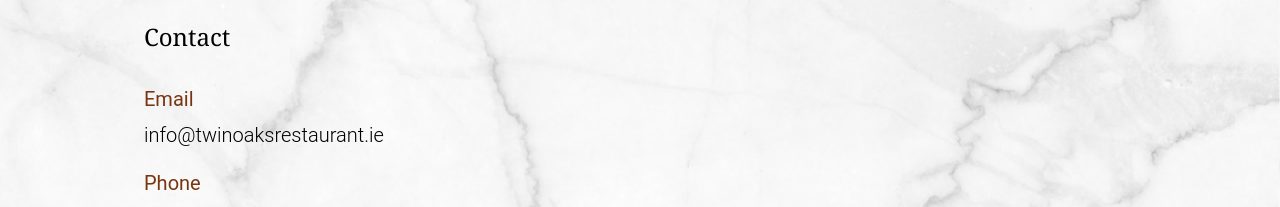
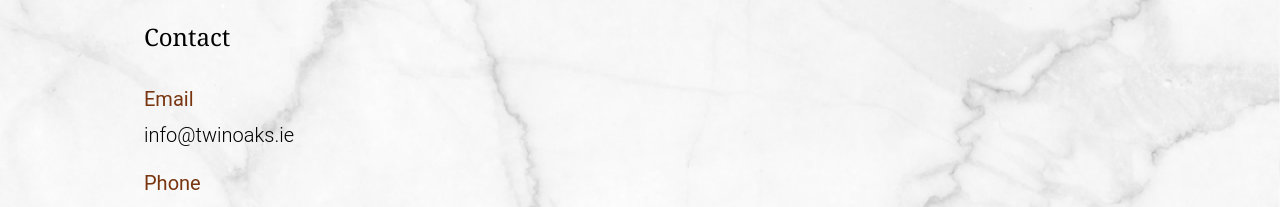
Before and after one commit to vithushan19/twin-oaks-landing, a Next.js app: page / in a window 1280 px wide. Shown: the part 2640-2847 px from the top of the page. Built offline with nearby package versions, Linux system fonts and the light colour scheme.

Commit message:
Update index.tsx

```diff
--- a/src/pages/index.tsx
+++ b/src/pages/index.tsx
@@ -289,7 +289,7 @@ export default function Landing() {
               <p className='font-regular text-amber-900'>Email</p>
             </div>
             <p className='mt-2 font-roboto text-xl font-light'>
-              info@twinoaksrestaurant.ie{' '}
+              info@twinoaks.ie{' '}
             </p>
           </div>
 
```
